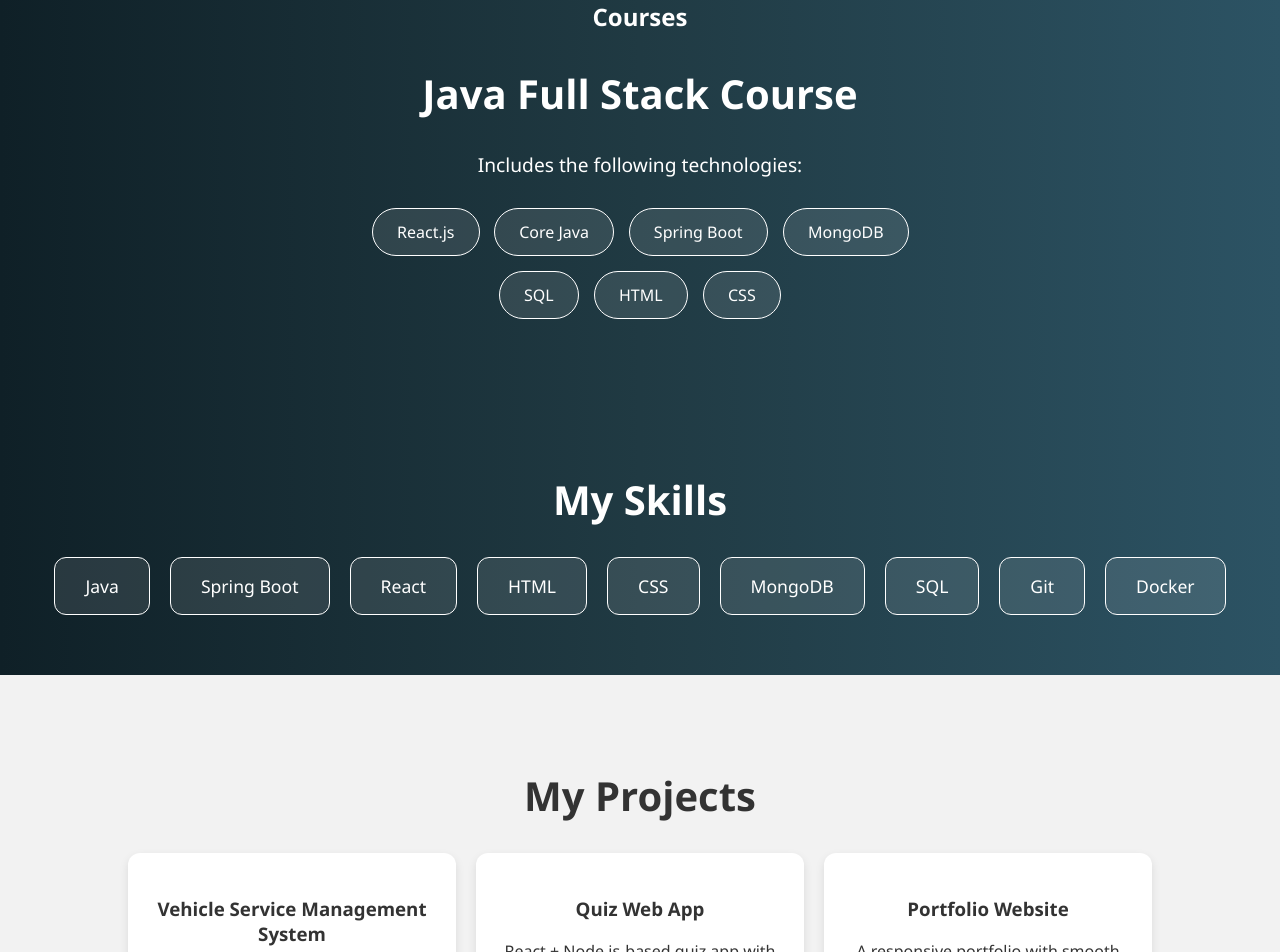
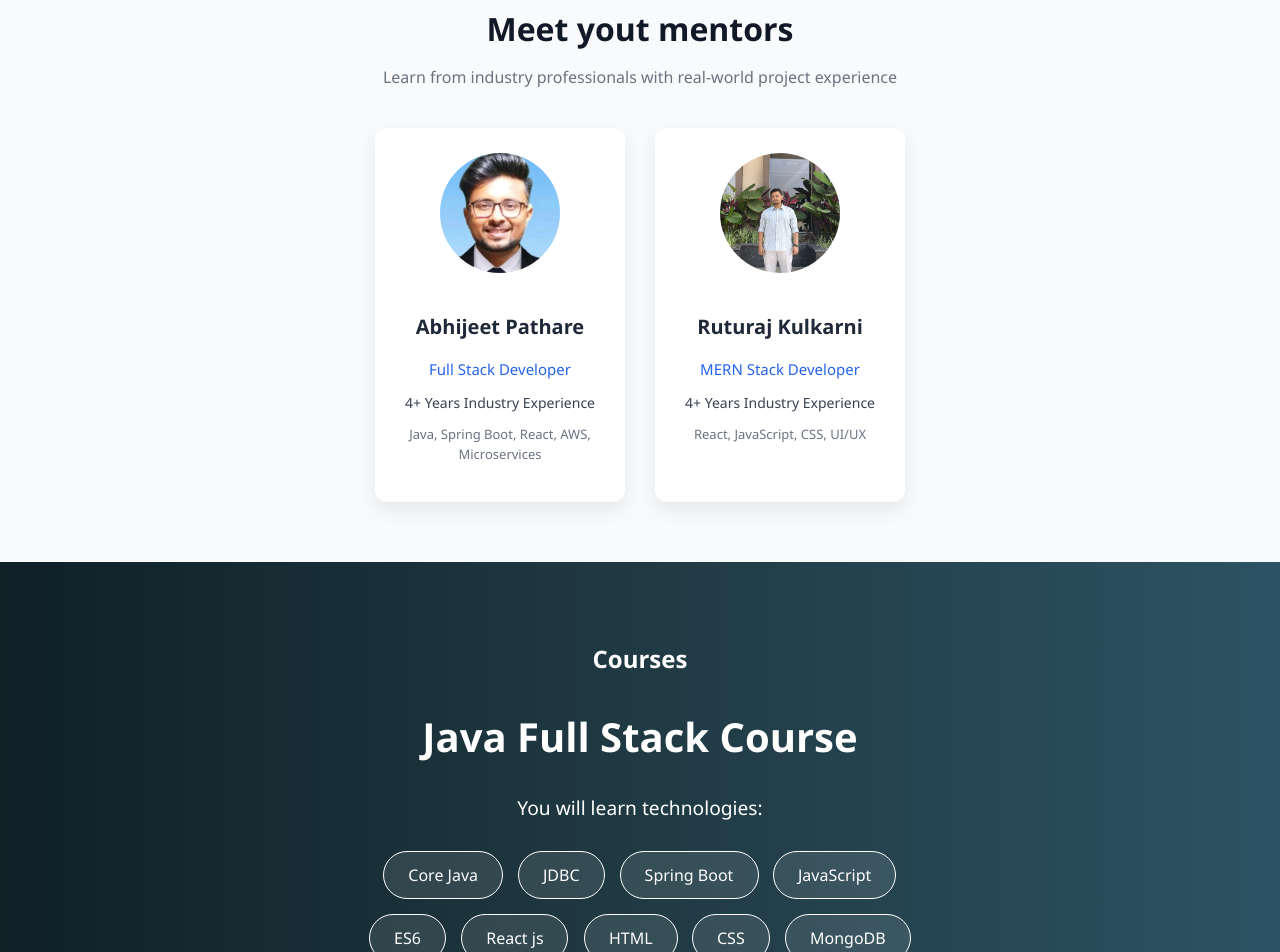
Before and after one commit to Abhijeet-Pathare/codesoftUI, a React (Create React App) app: page /courses in a window 1280 px wide. Shown: the part 880-1832 px from the top of the page. Built offline with nearby package versions, Linux system fonts and the light colour scheme.

Commit message:
added mentors to ui

```diff
--- a/src/App.js
+++ b/src/App.js
@@ -9,6 +9,7 @@ import Projects from './components/Projects';
 import Skills from './components/Skills';
 import AOS from 'aos';
 import 'aos/dist/aos.css';
+import Mentors from './components/Mentors';
 
 function App() {
   useEffect(() => {
@@ -20,6 +21,7 @@ function App() {
         <>
       <Navbar />
       <Hero />
+      <Mentors />
       <Courses />
       <Skills />
       <Projects />
--- a/src/components/Courses.jsx
+++ b/src/components/Courses.jsx
@@ -2,19 +2,28 @@ import React from 'react'
 import './css/Courses.css'
 
 const Courses = () => {
-  const courseTopics = ['React.js',
+  const courseTopics = [
     'Core Java',
+    'JDBC',
     'Spring Boot',
+    'JavaScript',
+    'ES6',
+    'React js',
+    'HTML',
+    'CSS',
     'MongoDB',
     'SQL',
-    'HTML',
-    'CSS',];
+    ];
+
+  const courseTools = [
+    'GIT','GitHub','Postman','Debugging'
+  ]
   return (
     <section id='courses' className='courses-section'>
         <h2>Courses</h2>
         <div className='container' data-aos="fade-up">
         <h2 className="section-title">Java Full Stack Course</h2>
-        <p className="section-subtitle">Includes the following technologies:</p>
+        <p className="section-subtitle">You will learn technologies:</p>
         <ul className="course-list">
           {courseTopics.map((topic, index) => (
             <li key={index} className="course-item" data-aos="zoom-in">
@@ -23,6 +32,16 @@ const Courses = () => {
           ))}
         </ul>
       </div>
+      <div className='container' data-aos="fade-up">
+      <p className="section-subtitle">You will tools:</p>
+      <ul className='course-list'>
+          {courseTools.map((tool,index) => (
+            <li key={index} className='course-item' data-aos="zoom-in">
+              {tool}
+            </li>
+          ))}
+        </ul>
+        </div>
     </section>
   )
 }
--- /dev/null
+++ b/src/components/Mentors.jsx
@@ -0,0 +1,45 @@
+import React from 'react'
+import './css/Mentors.css';
+
+const mentors = [
+  {
+    name: "Abhijeet Pathare",
+    role: "Full Stack Developer",
+    experience: "4+ Years Industry Experience",
+    skills: "Java, Spring Boot, React, AWS, Microservices",
+    image: "/images/abhijeet.jpg"
+  },
+  {
+    name: "Ruturaj Kulkarni",
+    role: "MERN Stack Developer",
+    experience: "4+ Years Industry Experience",
+    skills: "React, JavaScript, CSS, UI/UX",
+    image: "/images/ruturaj.jpg"
+  }
+
+];
+
+const Mentors = () => {
+    return (
+        <section id='mentors' className='mentors-section'>
+            <h2 className='mentors-title'>Meet yout mentors</h2>
+            <p className='mentors-subtitle'>
+                Learn from industry professionals with real-world project experience
+            </p>
+            <div className='mentors-container'>
+                {mentors.map((mentor,index) => (
+                    <div className='mentor-card' key={index}>
+                        <img src={mentor.image} alt={mentor.name} />
+                        <h3>{mentor.name}</h3>
+                        <h4>{mentor.role}</h4>
+                        <p className='experience'>{mentor.experience}</p>
+                        <p className='skills'>{mentor.skills}</p>
+
+                    </div>
+                ))}
+            </div>
+        </section>
+    )
+}
+
+export default Mentors
--- a/src/components/Navbar.jsx
+++ b/src/components/Navbar.jsx
@@ -8,6 +8,7 @@ const Navbar = () => {
       <a href="#home" className="logo">Codesoft UI</a>
       <ul className="nav-links">
         <li><a href="#courses">Courses</a></li>
+        <li><a href="#mentors">Mentors</a></li>
         <li><a href="#skills">Skills</a></li>
         <li><a href="#projects">Projects</a></li>
         <li><a href="#about">About</a></li>
--- /dev/null
+++ b/src/components/css/Mentors.css
@@ -0,0 +1,74 @@
+.mentors-section {
+    padding: 60px 40px;
+    background-color: #f9fafb;
+    text-align: center;
+}
+
+.mentors-title {
+    font-size: 32px;
+    font-weight: 700;
+    margin-bottom: 10px;
+  color: #111827;
+}
+
+.mentors-subtitle {
+     font-size: 16px;
+  color: #6b7280;
+  margin-bottom: 40px;
+}
+
+.mentors-container {
+    display: flex;
+    /* grid-template-columns: repeat(auto-fit); */
+    gap: 30px;
+    justify-content: center;
+}
+
+.mentor-card {
+  background-color: #ffffff;
+  border-radius: 12px;
+  padding: 25px;
+  box-shadow: 0 8px 20px rgba(0, 0, 0, 0.08);
+  transition: transform 0.3s ease, box-shadow 0.3s ease;
+  width: 200px;
+}
+
+.mentor-card:hover {
+   transform: translateY(-10px) scale(1.03);
+  box-shadow: 0 15px 35px rgba(0, 0, 0, 0.15);
+}
+
+.mentor-card img {
+  width: 120px;
+  height: 120px;
+  border-radius: 50%;
+  object-fit: cover;
+  margin-bottom: 15px;
+}
+
+.mentor-card h3 {
+  font-size: 20px;
+  font-weight: 600;
+  color: #1f2937;
+  margin-bottom: 5px;
+}
+
+.mentor-card h4 {
+  font-size: 15px;
+  font-weight: 500;
+  color: #2563eb;
+  margin-bottom: 10px;
+}
+
+.experience {
+  font-size: 14px;
+  font-weight: 500;
+  color: #374151;
+  margin-bottom: 8px;
+}
+
+.skills {
+  font-size: 13px;
+  color: #6b7280;
+  line-height: 1.5;
+}
```
Also changed, not shown: public/images/abhijeet.jpg (added), public/images/ruturaj.jpg (added).
